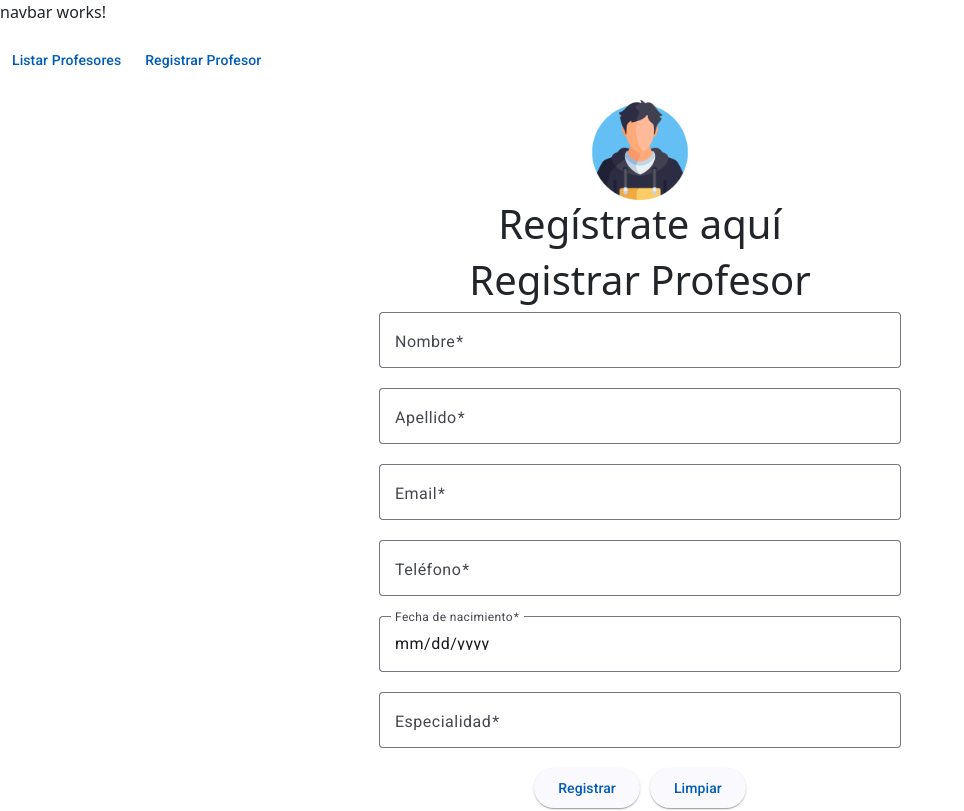
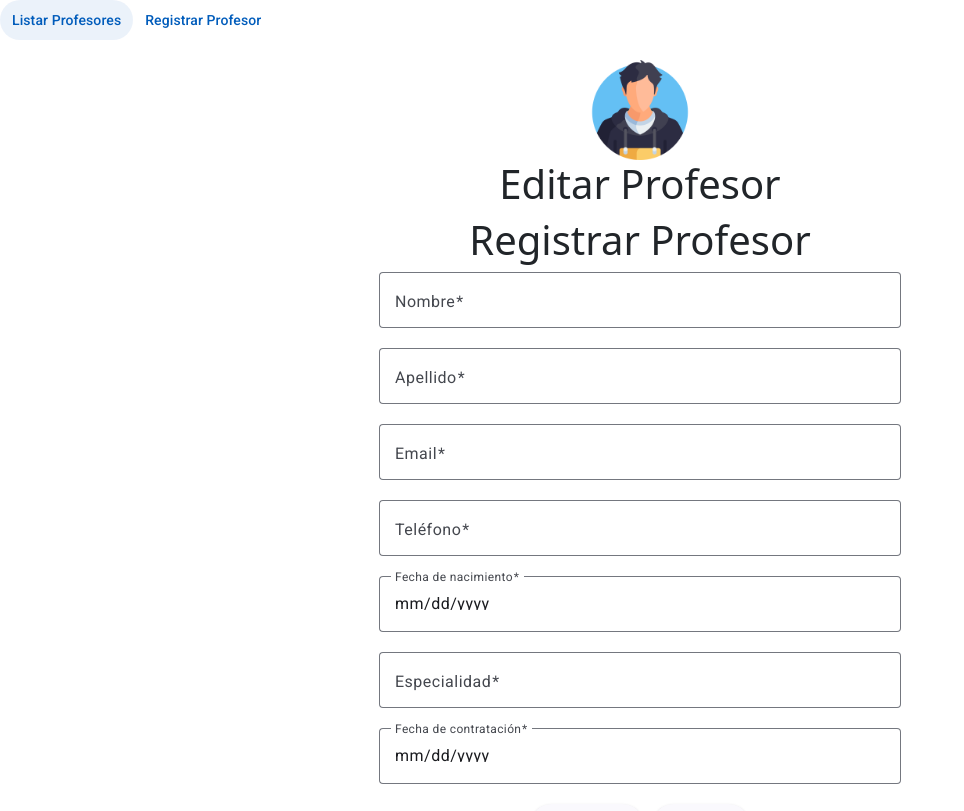
Before and after one commit to juandgo/springboot-api-escolar, an Angular app in the folder registro-escolar-frontend/: page /editar-profesor/1 in a window 1280 px wide. Shown: the top 811 px of the page, without its empty margins (0-964 px from the left). Built offline with nearby package versions, Linux system fonts and the light colour scheme; no server answers.

Commit message:
CRUD Profesor done

```diff
--- a/registro-escolar-frontend/src/app/components/navbar/navbar.component.html
+++ b/registro-escolar-frontend/src/app/components/navbar/navbar.component.html
@@ -1,4 +1,3 @@
-<p>navbar works!</p>
 <nav>
   <button mat-button [routerLink]="['/listar-profesores']">
     Listar Profesores
--- /dev/null
+++ b/registro-escolar-frontend/src/app/models/estudiante.dto.ts
@@ -0,0 +1,6 @@
+import { PersonaDTO } from '../models/persona.dto';
+
+export interface EstudianteDTO extends PersonaDTO {
+  numeroMatricula: string;
+  grado: string;
+}
--- a/registro-escolar-frontend/src/app/pages/listar-profesores/listar-profesores.component.html
+++ b/registro-escolar-frontend/src/app/pages/listar-profesores/listar-profesores.component.html
@@ -39,7 +39,7 @@
         <mat-header-cell *matHeaderCellDef> Acciones </mat-header-cell>
         <mat-cell *matCellDef="let prof">
           <button mat-button color="primary" (click)="editarProfesor(prof)">
-            Editar
+            <mat-icon>edit</mat-icon>
           </button>
           <!-- <button
             mat-button
--- a/registro-escolar-frontend/src/app/pages/registro-profesor/registro-profesor.component.html
+++ b/registro-escolar-frontend/src/app/pages/registro-profesor/registro-profesor.component.html
@@ -5,7 +5,8 @@
         <div class="container text-center">
           <img src="assets/boy.png" width="100" height="100" />
         </div>
-        <h1 class="text-center">Regístrate aquí</h1>
+        <!-- <h1 class="text-center">Regístrate aquí</h1> -->
+        <h1 class="text-center">{{ modoEdicion ? 'Editar Profesor' : 'Regístrate aquí' }}</h1>
 
         <div class="container text-center">
           <h1>Registrar Profesor</h1>
@@ -69,18 +70,33 @@
               />
             </mat-form-field>
 
+
             <mat-form-field class="full-width" appearance="outline">
-              <mat-label>Especialidad</mat-label>
-              <input
+                <mat-label>Especialidad</mat-label>
+                <input
                 matInput
                 required
                 name="especialidad"
                 [(ngModel)]="profesor.especialidad"
+                />
+            </mat-form-field>
+
+            <mat-form-field class="full-width" appearance="outline">
+              <mat-label>Fecha de contratación</mat-label>
+              <input
+                matInput
+                required
+                name="fechaContratacion"
+                [(ngModel)]="profesor.fechaContratacion"
+                type="date"
               />
             </mat-form-field>
 
-            <button mat-raised-button color="primary">Registrar</button>
-            <button
+            <!-- <button mat-raised-button color="primary">Registrar</button> -->
+            <button mat-raised-button color="primary">
+                {{ modoEdicion ? 'Actualizar' : 'Registrar' }}
+              </button>
+              <button
               mat-raised-button
               color="accent"
               type="reset"
@@ -91,7 +107,7 @@
           </form>
         </div>
 
-        <br /><br /><br />
+        <!-- <br /><br /><br />
         <h2>Listado de Profesores</h2>
         <mat-table [dataSource]="profesores" class="mat-elevation-z8">
           <ng-container matColumnDef="nombre">
@@ -142,7 +158,7 @@
               ]
             "
           ></mat-row>
-        </mat-table>
+        </mat-table> -->
       </div>
     </div>
   </div>
--- a/registro-escolar-frontend/src/app/pages/registro-profesor/registro-profesor.component.ts
+++ b/registro-escolar-frontend/src/app/pages/registro-profesor/registro-profesor.component.ts
@@ -1,26 +1,26 @@
-// src/app/pages/registro-profesor/registro-profesor.component.ts
 import { Component, OnInit } from '@angular/core';
+import { ActivatedRoute, Router } from '@angular/router';
 import { ProfesorDTO } from '../../models/profesor.dto';
 import { ProfesorService } from '../../services/profesor.service';
-import { ActivatedRoute, Router } from '@angular/router';
 
 @Component({
   selector: 'app-registro-profesor',
   standalone: false,
-  templateUrl: './registro-profesor.component.html',
+  templateUrl: './registro-profesor.component.html'
 })
 export class RegistroProfesorComponent implements OnInit {
   profesor: ProfesorDTO = {
-    idPersona: 0, // puedes usar undefined si prefieres
+    idPersona: 0, // Asegúrate que existe en tu DTO
     nombre: '',
     apellido: '',
     email: '',
     telefono: '',
     fechaNacimiento: '',
     especialidad: '',
+    fechaContratacion: '',
   };
 
-  profesores: ProfesorDTO[] = [];
+  modoEdicion: boolean = false;
 
   constructor(
     private profesorService: ProfesorService,
@@ -29,29 +29,43 @@ export class RegistroProfesorComponent implements OnInit {
   ) {}
 
   ngOnInit(): void {
-    this.profesorService.listarProfesores().subscribe({
-      next: (data) => (this.profesores = data),
-      error: (err) => console.error('Error al obtener profesores:', err),
+    const id = this.route.snapshot.paramMap.get('id');
+
+    if (id) {
+      this.modoEdicion = true;
+      this.profesorService.obtenerProfesorPorId(+id).subscribe({
+        next: (data) => this.profesor = data,
+        error: (err) => console.error('Error al cargar profesor', err)
       });
+    }
   }
 
   formSubmit(): void {
-    this.profesorService.registrarProfesor(this.profesor).subscribe({
+    const data = { ...this.profesor };
+    if (!this.modoEdicion) {
+      delete data.idPersona; // evitar mandar id en el registro
+      this.profesorService.registrarProfesor(data).subscribe({
         next: () => {
           alert('Profesor registrado con éxito');
-        this.profesor = {
-          nombre: '',
-          apellido: '',
-          email: '',
-          telefono: '',
-          fechaNacimiento: '',
-          especialidad: '',
-        };
+          this.router.navigate(['/listar-profesores']);
         },
         error: (err) => {
-        console.error(err);
+          console.error('Error al registrar profesor', err);
           alert('Error al registrar profesor');
+        }
+      });
+    } else {
+      this.profesorService.actualizarProfesor(data).subscribe({
+        next: () => {
+          alert('Profesor actualizado con éxito');
+          this.router.navigate(['/listar-profesores']);
         },
+        error: (err) => {
+          console.error('Error al actualizar profesor', err);
+          alert('Error al actualizar profesor');
+        }
       });
     }
   }
+
+}
--- a/registro-escolar-frontend/src/app/services/profesor.service.ts
+++ b/registro-escolar-frontend/src/app/services/profesor.service.ts
@@ -20,7 +20,7 @@ export class ProfesorService {
     return this.http.get<ProfesorDTO[]>(this.baseUrl);
   }
 
-  buscarPorId(id: number): Observable<ProfesorDTO> {
+  obtenerProfesorPorId(id: number): Observable<ProfesorDTO> {
     return this.http.get<ProfesorDTO>(`${this.baseUrl}/buscar/id/${id}`);
   }
 
@@ -28,8 +28,12 @@ export class ProfesorService {
     return this.http.get<ProfesorDTO[]>(`${this.baseUrl}/buscar/especialidad/${especialidad}`);
   }
 
-  actualizarProfesor(id: number, profesor: ProfesorDTO): Observable<ProfesorDTO> {
-    return this.http.put<ProfesorDTO>(`${this.baseUrl}/actualizar/${id}`, profesor);
+  // actualizarProfesor(id: number, profesor: ProfesorDTO): Observable<ProfesorDTO> {
+  //   return this.http.put<ProfesorDTO>(`${this.baseUrl}/actualizar/${id}`, profesor);
+  // }
+
+  actualizarProfesor(profesor: ProfesorDTO): Observable<void> {
+    return this.http.put<void>(`${this.baseUrl}/actualizar/${profesor.idPersona}`, profesor);
   }
 
   eliminarProfesor(id: number): Observable<void> {
```
Also changed, not shown: registro-escolar-frontend/src/app/models/persona.dto.ts (added, +8 -0 lines), registro-escolar-frontend/src/app/models/profesor.dto.ts (+15 -7 lines). Lines whose indentation alone changed are shown as unchanged.
